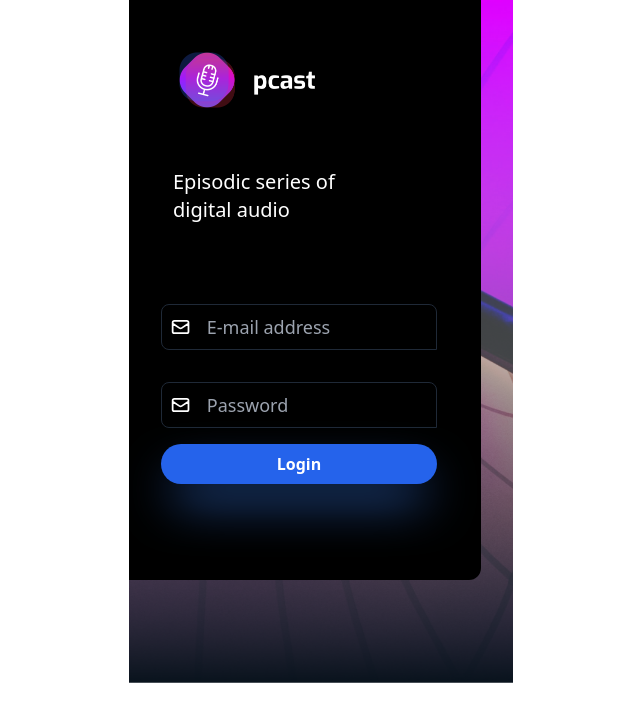
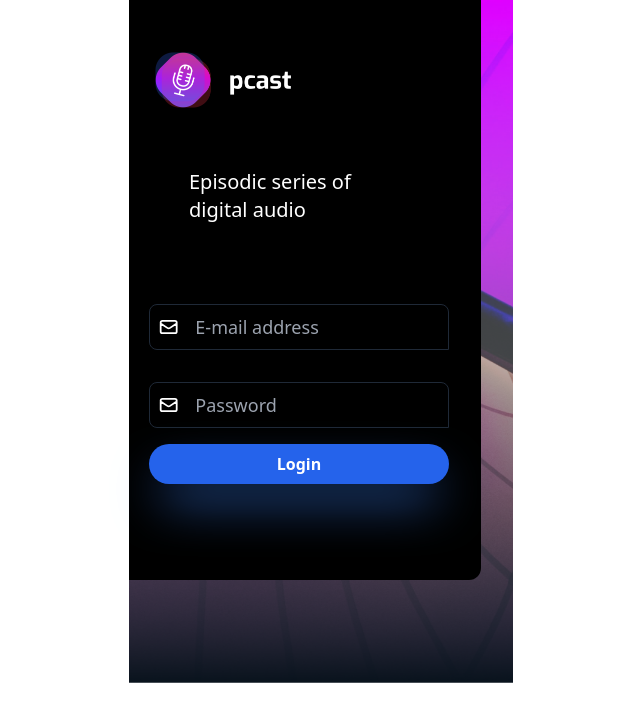
Before and after one commit to Kerotobil/podcast-app, a Next.js app: page /login in a window 1280 px wide. Shown: the top 722 px of the page, without its empty margins (319-959 px from the left). Built offline with nearby package versions, Linux system fonts and the light colour scheme.

Commit message:
Edit login components

```diff
--- a/components/login/form.jsx
+++ b/components/login/form.jsx
@@ -33,7 +33,7 @@ export const LoginForm = () => {
         {(formik) => {
           return (
             <Form>
-              <div className="w-5/6 space-y-4 mx-auto mt-20">
+              <div className="space-y-4 mx-auto mt-20">
                 <div className="flex items-center text-lg mb-6 md:mb-8 bg-transparent border border-gray-800 rounded-lg rounded-br-none">
                   <svg
                     xmlns="http://www.w3.org/2000/svg"
--- a/components/login/screen.jsx
+++ b/components/login/screen.jsx
@@ -1,13 +1,11 @@
-import Image from 'next/image';
+import { Logo } from '../Logo';
 import { LoginForm } from './form';
 
 export const LoginScreen = () => {
   return (
     <div className="w-full h-full">
-      <div className="">
-        <div className="ml-10 w-36 h-16 relative">
-          <Image src={'/logo.png'} layout="fill" objectFit="contain" />
-        </div>
+      <div className="px-4">
+        <Logo />
         <div className="w-48 ml-10 mt-14 font-sans text-xl text-white">
           <p>Episodic series of digital audio</p>
         </div>
```
